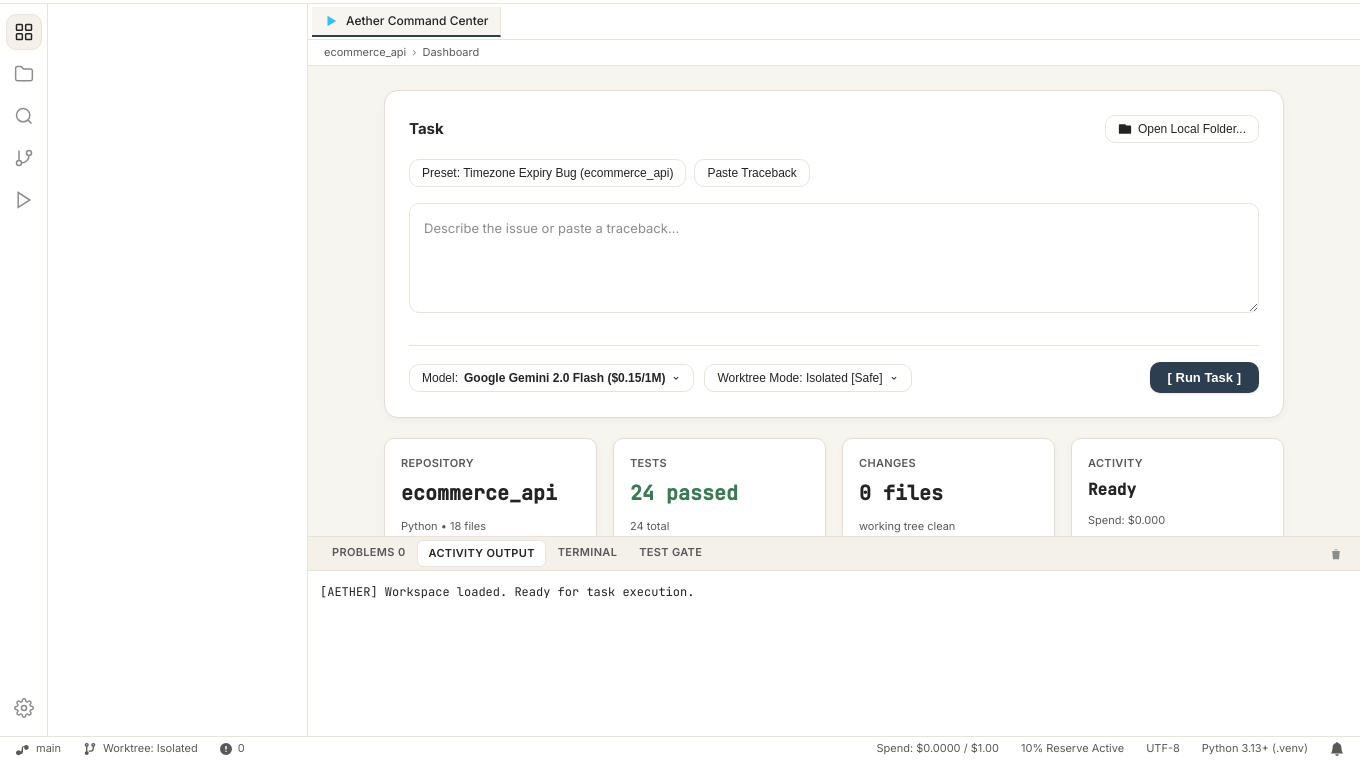
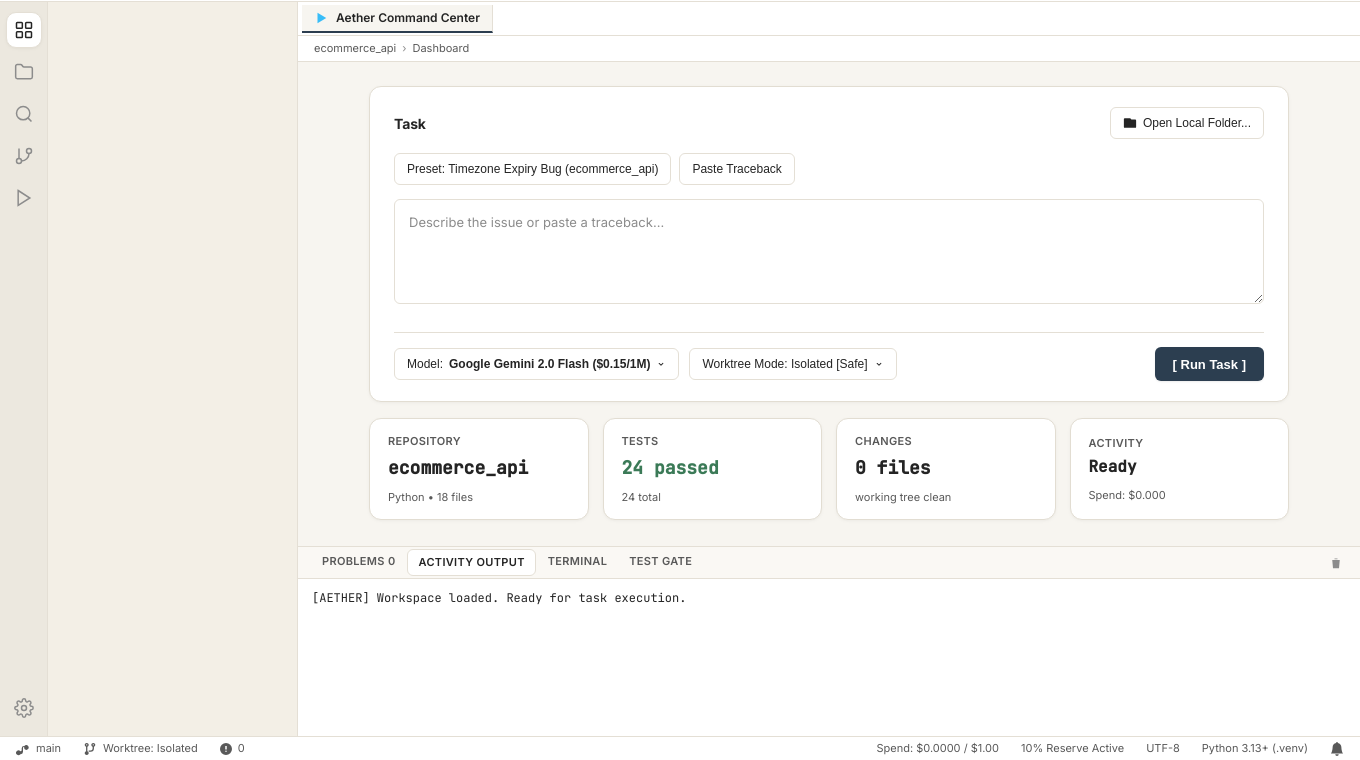
Before and after one commit to moses-fdo/hacknex-ai-agent, an Electron app: page frontend/index.html in a window 1360 px wide. Shown: the part 40-800 px from the top of the page. Drawn offline with Linux system fonts and the light colour scheme; no server answers.

Commit message:
Refine dashboard layout and styling

```diff
--- a/frontend/css/command-center.css
+++ b/frontend/css/command-center.css
@@ -1,52 +1,5 @@
-/* Classic Engineering Dashboard & Layout System */
+/* Classic Engineering Dashboard Layout & Card Systems */
 
-.dashboard-container {
-  padding: 24px 32px;
-  overflow-y: auto;
-  flex: 1;
-  display: flex;
-  flex-direction: column;
-  gap: 20px;
-}
-
-/* Dashboard Compact Section Header */
-.dashboard-header-block {
-  display: flex;
-  align-items: center;
-  justify-content: space-between;
-  padding-bottom: 12px;
-  border-bottom: 1px solid var(--border-subtle);
-}
-
-.dashboard-title {
-  font-size: 20px;
-  font-weight: 700;
-  color: var(--text-primary);
-  letter-spacing: -0.01em;
-}
-
-.dashboard-meta-row {
-  display: flex;
-  align-items: center;
-  gap: 16px;
-  font-size: 12px;
-  color: var(--text-secondary);
-}
-
-.meta-pill {
-  background: var(--bg-surface);
-  border: 1px solid var(--border-subtle);
-  border-radius: var(--radius-sm);
-  padding: 4px 10px;
-  font-size: 12px;
-  font-weight: 500;
-  color: var(--text-primary);
-  display: inline-flex;
-  align-items: center;
-  gap: 6px;
-}
-
-/* Dispatcher & Task Primary Work Area */
 .dispatcher-view {
   flex: 1;
   display: flex;
@@ -55,20 +8,21 @@
   justify-content: flex-start;
   padding: 24px 32px;
   overflow-y: auto;
-  gap: 20px;
+  gap: 16px;
 }
 
+/* Primary Task Input Card */
 .vscode-launcher-card {
   width: 100%;
-  max-width: 900px;
-  background: var(--bg-card);
+  max-width: 920px;
+  background: var(--bg-surface);
   border: 1px solid var(--border-card);
   border-radius: var(--radius-lg);
-  padding: 24px;
+  padding: 20px 24px;
   box-shadow: var(--shadow-card);
   display: flex;
   flex-direction: column;
-  gap: 16px;
+  gap: 14px;
 }
 
 .card-title-group {
@@ -78,20 +32,22 @@
 }
 
 .launcher-heading {
-  font-size: 15px;
+  font-size: 14px;
   font-weight: 700;
   color: var(--text-primary);
   display: flex;
   align-items: center;
   gap: 8px;
+  letter-spacing: -0.01em;
 }
 
 .btn-open-folder {
   background: var(--bg-surface);
   border: 1px solid var(--border-subtle);
-  border-radius: var(--radius-md);
+  border-radius: var(--radius-sm);
   color: var(--text-primary);
-  padding: 6px 12px;
+  height: 32px;
+  padding: 0 12px;
   font-size: 12px;
   font-weight: 500;
   cursor: pointer;
@@ -101,7 +57,7 @@
 }
 
 .btn-open-folder:hover {
-  background: var(--bg-canvas);
+  background: var(--bg-surface-elevated);
   border-color: var(--border-medium);
 }
 
@@ -113,11 +69,11 @@
 
 .vscode-input-box {
   width: 100%;
-  min-height: 110px;
+  min-height: 105px;
   background: var(--bg-surface);
   border: 1px solid var(--border-subtle);
-  border-radius: var(--radius-md);
-  padding: 14px;
+  border-radius: var(--radius-sm);
+  padding: 12px 14px;
   font-family: 'Inter', sans-serif;
   font-size: 13px;
   line-height: 20px;
@@ -128,7 +84,7 @@
 
 .vscode-input-box:focus {
   border-color: var(--accent-dusty-blue);
-  box-shadow: 0 0 0 3px rgba(74, 107, 130, 0.1);
+  box-shadow: 0 0 0 3px rgba(74, 107, 130, 0.08);
 }
 
 .vscode-input-box::placeholder {
@@ -140,7 +96,7 @@
   align-items: center;
   justify-content: space-between;
   border-top: 1px solid var(--border-subtle);
-  padding-top: 16px;
+  padding-top: 14px;
   flex-wrap: wrap;
   gap: 12px;
 }
@@ -149,13 +105,15 @@
   background: var(--accent-button-bg);
   color: var(--accent-button-text);
   border: none;
-  border-radius: var(--radius-md);
-  padding: 8px 18px;
+  border-radius: var(--radius-sm);
+  height: 34px;
+  padding: 0 18px;
   font-size: 13px;
   font-weight: 600;
   cursor: pointer;
   display: inline-flex;
   align-items: center;
+  justify-content: center;
   gap: 8px;
   box-shadow: var(--shadow-button);
 }
@@ -164,24 +122,26 @@
   background: var(--accent-primary-hover);
 }
 
-/* Pinterest-Inspired Masonry Grid Cards */
+/* Compact Dashboard Statistics Cards Grid */
 .metrics-dashboard-grid {
   width: 100%;
-  max-width: 900px;
+  max-width: 920px;
   display: grid;
   grid-template-columns: repeat(4, 1fr);
-  gap: 16px;
+  gap: 14px; /* Tight 14px uniform gap */
 }
 
 .metric-card {
-  background: var(--bg-card);
+  background: var(--bg-surface);
   border: 1px solid var(--border-card);
-  border-radius: var(--radius-md);
-  padding: 16px;
+  border-radius: var(--radius-lg);
+  padding: 14px 18px;
   display: flex;
   flex-direction: column;
-  gap: 6px;
+  justify-content: center;
+  gap: 4px;
   box-shadow: var(--shadow-card);
+  min-height: 84px;
 }
 
 .metric-label {
@@ -193,7 +153,7 @@
 }
 
 .metric-value {
-  font-size: 20px;
+  font-size: 18px;
   font-weight: 700;
   font-family: 'JetBrains Mono', monospace;
   color: var(--text-primary);
@@ -209,7 +169,7 @@
 }
 
 .command-center-header {
-  height: 44px;
+  height: 42px;
   background: var(--bg-surface);
   border-bottom: 1px solid var(--border-subtle);
   display: flex;
@@ -240,7 +200,7 @@
 
 .step-node.active {
   color: var(--text-primary);
-  background: var(--bg-canvas);
+  background: var(--bg-surface-elevated);
   border-color: var(--accent-dusty-blue);
   font-weight: 600;
 }
@@ -256,11 +216,11 @@
   font-size: 11px;
 }
 
-/* Multi-Pane Body */
+/* Multi-Pane Body Grid */
 .command-center-body {
   flex: 1;
   display: grid;
-  grid-template-columns: 340px 1fr 340px;
+  grid-template-columns: 320px 1fr 320px;
   overflow: hidden;
   background: var(--bg-deep);
   gap: 1px;
@@ -275,8 +235,8 @@
 }
 
 .pane-title {
-  height: 38px;
-  background: var(--bg-canvas);
+  height: 36px;
+  background: var(--bg-surface-elevated);
   border-bottom: 1px solid var(--border-subtle);
   padding: 0 14px;
   display: flex;
@@ -291,7 +251,7 @@
 
 .stream-logs {
   flex: 1;
-  padding: 14px;
+  padding: 12px 14px;
   overflow-y: auto;
   font-family: 'JetBrains Mono', monospace;
   font-size: 12px;
@@ -304,7 +264,7 @@
 
 .diff-content {
   flex: 1;
-  padding: 16px;
+  padding: 14px 16px;
   overflow-y: auto;
   font-family: 'JetBrains Mono', monospace;
   font-size: 12px;
@@ -339,7 +299,7 @@
   padding: 14px;
   display: flex;
   flex-direction: column;
-  gap: 12px;
+  gap: 10px;
 }
 
 @media (max-width: 1100px) {
--- a/frontend/css/design-tokens.css
+++ b/frontend/css/design-tokens.css
@@ -1,28 +1,27 @@
 :root {
-  /* Classic Pinterest-Inspired Warm Muted Palette */
-  --bg-deep: #F7F5F0;
-  --bg-canvas: #F4F1EA;
-  --bg-surface: #FFFFFF;
-  --bg-surface-elevated: #FAF8F5;
-  --bg-card: #FFFFFF;
-  --bg-card-hover: #FDFCFB;
+  /* Classic Pinterest-Inspired Warm Developer Palette */
+  --bg-deep: #F7F5F0;             /* Main Canvas Background */
+  --bg-nav-rail: #ECE8DF;         /* Navigation Rail (Far Left) */
+  --bg-sidebar: #F3EFE6;          /* Repository Files Explorer (Drawer) */
+  --bg-surface: #FFFFFF;          /* Pure White Cards & Modals */
+  --bg-surface-elevated: #FAF8F4; /* Soft Cream Secondary Surfaces */
 
-  /* Sophisticated Muted Accents (No neon/cyan/gradients) */
+  /* Muted Accents */
   --accent-dusty-blue: #4A6B82;
   --accent-sage: #5A7D69;
   --accent-terracotta: #C86D51;
   --accent-rose: #B86B77;
 
-  /* Primary Accent: Dark Charcoal / Muted Dusty Blue */
+  /* Button & Primary Action */
   --accent-primary: #2C3E50;
-  --accent-primary-hover: #1A252F;
+  --accent-primary-hover: #1E2B38;
   --accent-button-bg: #2C3E50;
   --accent-button-text: #FFFFFF;
 
-  /* Borders & Dividers */
-  --border-subtle: #E8E4DC;
-  --border-medium: #DCD6CB;
-  --border-card: #E3DDD3;
+  /* Crisp 1px Subtle Borders */
+  --border-subtle: #E4DFD5;
+  --border-medium: #D8D2C5;
+  --border-card: #E2DDD2;
   --border-focus: #4A6B82;
 
   /* Typography Colors */
@@ -32,7 +31,7 @@
   --text-accent: #4A6B82;
   --text-inverted: #FFFFFF;
 
-  /* Muted Status Colors */
+  /* Status Indicators */
   --status-success: #3B7A57;
   --status-success-bg: #EEF5F0;
   --status-warning: #D9822B;
@@ -40,20 +39,20 @@
   --status-error: #C0392B;
   --status-error-bg: #FDF0ED;
 
-  /* Diff Syntax Colors */
+  /* Diff Line Colors */
   --diff-add-bg: #EEF7F2;
   --diff-add-text: #276749;
   --diff-del-bg: #FDF0ED;
   --diff-del-text: #9B2C2C;
 
-  /* Subtle Shadows & Elevation */
-  --shadow-card: 0 2px 8px rgba(0, 0, 0, 0.04), 0 1px 2px rgba(0, 0, 0, 0.02);
-  --shadow-popover: 0 10px 30px rgba(0, 0, 0, 0.08), 0 2px 6px rgba(0, 0, 0, 0.04);
-  --shadow-button: 0 1px 3px rgba(0, 0, 0, 0.1);
+  /* Elevation & Shadows */
+  --shadow-card: 0 1px 4px rgba(0, 0, 0, 0.03), 0 1px 2px rgba(0, 0, 0, 0.02);
+  --shadow-popover: 0 8px 24px rgba(0, 0, 0, 0.06), 0 2px 6px rgba(0, 0, 0, 0.03);
+  --shadow-button: 0 1px 2px rgba(0, 0, 0, 0.08);
 
   /* Radius Tokens */
   --radius-sm: 6px;
   --radius-md: 10px;
-  --radius-lg: 14px;
-  --radius-xl: 20px;
+  --radius-lg: 12px;
+  --radius-xl: 16px;
 }
--- a/frontend/css/vscode-theme.css
+++ b/frontend/css/vscode-theme.css
@@ -21,15 +21,15 @@ body {
   -webkit-font-smoothing: antialiased;
 }
 
-/* 1. Compact Header */
+/* 1. Header */
 .vscode-titlebar {
-  height: 44px;
+  height: 42px;
   background: var(--bg-surface);
   border-bottom: 1px solid var(--border-subtle);
   display: flex;
   align-items: center;
   justify-content: space-between;
-  padding: 0 16px;
+  padding: 0 14px;
   z-index: 100;
   position: relative;
 }
@@ -54,14 +54,14 @@ body {
 }
 
 .hamburger-btn:hover {
-  background: var(--bg-canvas);
+  background: var(--bg-surface-elevated);
   color: var(--text-primary);
 }
 
 .brand-title-group {
   display: flex;
   align-items: center;
-  gap: 10px;
+  gap: 8px;
 }
 
 .brand-logo-badge {
@@ -71,7 +71,7 @@ body {
   color: var(--text-primary);
   display: flex;
   align-items: center;
-  gap: 8px;
+  gap: 6px;
 }
 
 .status-indicator-dot {
@@ -110,7 +110,7 @@ body {
 }
 
 .menu-item:hover {
-  background: var(--bg-canvas);
+  background: var(--bg-surface-elevated);
   color: var(--text-primary);
 }
 
@@ -119,15 +119,15 @@ body {
   display: flex;
   justify-content: center;
   align-items: center;
-  max-width: 440px;
+  max-width: 420px;
   margin: 0 16px;
 }
 
 .titlebar-search {
-  background: var(--bg-canvas);
+  background: var(--bg-surface-elevated);
   border: 1px solid var(--border-subtle);
-  border-radius: 6px;
-  padding: 4px 12px;
+  border-radius: var(--radius-sm);
+  padding: 3px 12px;
   font-size: 12px;
   color: var(--text-secondary);
   display: flex;
@@ -157,7 +157,7 @@ body {
 }
 
 .window-control-btn:hover {
-  background: var(--bg-canvas);
+  background: var(--bg-surface-elevated);
   color: var(--text-primary);
 }
 
@@ -200,7 +200,7 @@ body {
 }
 
 .dropdown-entry:hover {
-  background: var(--bg-canvas);
+  background: var(--bg-surface-elevated);
 }
 
 .dropdown-shortcut {
@@ -215,19 +215,21 @@ body {
   margin: 4px 0;
 }
 
-/* 2. Main Workbench Layout */
+/* 2. Workbench Layout Hierarchy */
+
+/* Main Container */
 .workbench-container {
   display: flex;
-  height: calc(100vh - 68px);
+  height: calc(100vh - 66px);
   width: 100vw;
   overflow: hidden;
   background: var(--bg-deep);
 }
 
-/* Left Navigation Sidebar Strip */
+/* 2A. LEFT NAVIGATION RAIL (Far Left Strip) */
 .activity-bar {
   width: 48px;
-  background: var(--bg-surface);
+  background: var(--bg-nav-rail);
   border-right: 1px solid var(--border-subtle);
   display: flex;
   flex-direction: column;
@@ -248,7 +250,7 @@ body {
   width: 36px;
   height: 36px;
   background: transparent;
-  border: none;
+  border: 1px solid transparent;
   color: var(--text-muted);
   border-radius: var(--radius-md);
   display: flex;
@@ -260,19 +262,20 @@ body {
 
 .activity-btn:hover {
   color: var(--text-primary);
-  background: var(--bg-canvas);
+  background: rgba(255, 255, 255, 0.5);
 }
 
 .activity-btn.active {
   color: var(--text-primary);
-  background: var(--bg-canvas);
-  border: 1px solid var(--border-subtle);
+  background: var(--bg-surface);
+  border-color: var(--border-subtle);
+  box-shadow: var(--shadow-card);
 }
 
-/* Primary Sidebar Drawer */
+/* 2B. REPOSITORY FILES EXPLORER (Drawer Next to Rail) */
 .vscode-sidebar {
-  width: 260px;
-  background: var(--bg-surface);
+  width: 250px;
+  background: var(--bg-sidebar);
   border-right: 1px solid var(--border-subtle);
   display: flex;
   flex-direction: column;
@@ -290,8 +293,8 @@ body {
 }
 
 .sidebar-title-header {
-  height: 38px;
-  padding: 0 14px;
+  height: 36px;
+  padding: 0 12px;
   display: flex;
   align-items: center;
   justify-content: space-between;
@@ -323,13 +326,13 @@ body {
 
 .sidebar-icon-btn:hover {
   color: var(--text-primary);
-  background: var(--bg-canvas);
+  background: var(--bg-surface);
 }
 
 .sidebar-sections {
   flex: 1;
   overflow-y: auto;
-  padding: 8px;
+  padding: 6px;
 }
 
 .accordion-header {
@@ -359,14 +362,15 @@ body {
 }
 
 .tree-node:hover {
-  background: var(--bg-canvas);
+  background: var(--bg-surface);
   color: var(--text-primary);
 }
 
 .tree-node.active {
-  background: var(--bg-canvas);
+  background: var(--bg-surface);
   color: var(--text-primary);
   font-weight: 600;
+  box-shadow: 0 1px 2px rgba(0, 0, 0, 0.02);
 }
 
 .file-icon {
@@ -375,7 +379,7 @@ body {
   justify-content: center;
 }
 
-/* 3. Editor Workspace */
+/* 2C. MAIN WORKSPACE AREA */
 .editor-space {
   flex: 1;
   display: flex;
@@ -385,7 +389,7 @@ body {
 }
 
 .editor-tabs-bar {
-  height: 36px;
+  height: 34px;
   background: var(--bg-surface);
   border-bottom: 1px solid var(--border-subtle);
   display: flex;
@@ -395,7 +399,7 @@ body {
 }
 
 .editor-tab {
-  height: 30px;
+  height: 28px;
   padding: 0 12px;
   display: flex;
   align-items: center;
@@ -409,13 +413,13 @@ body {
 
 .editor-tab:hover {
   color: var(--text-primary);
-  background: var(--bg-canvas);
+  background: var(--bg-surface-elevated);
 }
 
 .editor-tab.active {
   color: var(--text-primary);
   background: var(--bg-deep);
-  font-weight: 500;
+  font-weight: 600;
   border-bottom: 2px solid var(--accent-primary);
 }
 
@@ -459,7 +463,7 @@ body {
   flex-direction: column;
 }
 
-/* Code Editor */
+/* Code Editor Container */
 .code-editor-container {
   display: flex;
   flex: 1;
@@ -476,7 +480,7 @@ body {
   padding: 12px 8px;
   text-align: right;
   color: var(--text-muted);
-  background: var(--bg-canvas);
+  background: var(--bg-surface-elevated);
   border-right: 1px solid var(--border-subtle);
   user-select: none;
   white-space: pre-wrap;
@@ -495,8 +499,8 @@ body {
 .vscode-modal-overlay {
   position: fixed;
   inset: 0;
-  background: rgba(36, 36, 36, 0.4);
-  backdrop-filter: blur(4px);
+  background: rgba(36, 36, 36, 0.35);
+  backdrop-filter: blur(2px);
   z-index: 2000;
   display: none;
   align-items: center;
@@ -556,14 +560,14 @@ body {
 
 .vscode-modal-footer {
   padding: 12px 18px;
-  background: var(--bg-canvas);
+  background: var(--bg-surface-elevated);
   border-top: 1px solid var(--border-subtle);
   display: flex;
   align-items: center;
   justify-content: space-between;
 }
 
-/* Forms & Inputs */
+/* Form Controls */
 .form-group {
   display: flex;
   flex-direction: column;
@@ -581,8 +585,8 @@ body {
 .form-input, .form-select {
   background: var(--bg-surface);
   border: 1px solid var(--border-subtle);
-  border-radius: var(--radius-md);
-  padding: 8px 12px;
+  border-radius: var(--radius-sm);
+  padding: 7px 12px;
   font-size: 13px;
   color: var(--text-primary);
   outline: none;
@@ -599,7 +603,7 @@ body {
 }
 
 .preset-chip {
-  background: var(--bg-canvas);
+  background: var(--bg-surface-elevated);
   border: 1px solid var(--border-subtle);
   border-radius: 14px;
   padding: 4px 10px;
@@ -619,13 +623,15 @@ body {
   background: var(--accent-button-bg);
   color: var(--accent-button-text);
   border: none;
-  border-radius: var(--radius-md);
-  padding: 8px 16px;
+  border-radius: var(--radius-sm);
+  height: 34px;
+  padding: 0 16px;
   font-size: 13px;
   font-weight: 500;
   cursor: pointer;
   display: inline-flex;
   align-items: center;
+  justify-content: center;
   gap: 8px;
   box-shadow: var(--shadow-button);
 }
@@ -638,21 +644,22 @@ body {
   background: var(--bg-surface);
   color: var(--text-primary);
   border: 1px solid var(--border-subtle);
-  border-radius: var(--radius-md);
-  padding: 8px 14px;
+  border-radius: var(--radius-sm);
+  height: 34px;
+  padding: 0 14px;
   font-size: 13px;
   font-weight: 500;
   cursor: pointer;
 }
 
 .btn-secondary:hover {
-  background: var(--bg-canvas);
+  background: var(--bg-surface-elevated);
   border-color: var(--border-medium);
 }
 
 /* Bottom Integrated Panel */
 .vscode-panel {
-  height: 200px;
+  height: 190px;
   background: var(--bg-surface);
   border-top: 1px solid var(--border-subtle);
   display: flex;
@@ -660,13 +667,13 @@ body {
 }
 
 .panel-tabs-header {
-  height: 34px;
+  height: 32px;
   padding: 0 14px;
   display: flex;
   align-items: center;
   justify-content: space-between;
   border-bottom: 1px solid var(--border-subtle);
-  background: var(--bg-canvas);
+  background: var(--bg-surface-elevated);
 }
 
 .panel-tab-group {
@@ -693,7 +700,7 @@ body {
 
 .panel-body {
   flex: 1;
-  padding: 12px;
+  padding: 10px 14px;
   overflow-y: auto;
   font-family: 'JetBrains Mono', monospace;
   font-size: 12px;
@@ -706,7 +713,7 @@ body {
   align-items: center;
   gap: 8px;
   padding: 6px 12px;
-  background: var(--bg-canvas);
+  background: var(--bg-surface-elevated);
   border-top: 1px solid var(--border-subtle);
 }
 
@@ -757,5 +764,5 @@ body {
 
 .statusbar-item:hover {
   color: var(--text-primary);
-  background: var(--bg-canvas);
+  background: var(--bg-surface-elevated);
 }
```
